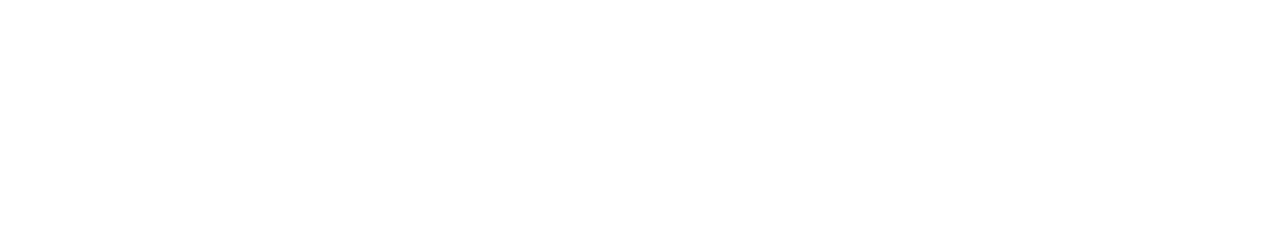
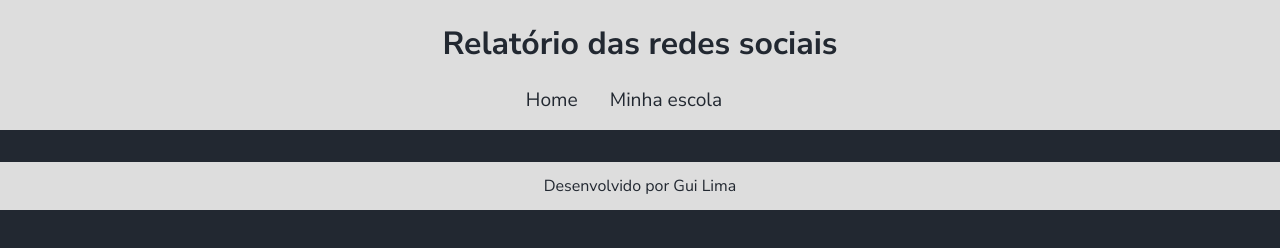
Before and after one commit to brenosilvapedra/Projeto_bd, a plain HTML site: page Banco de Dados/index.html in a window 1280 px wide. Drawn offline with Linux system fonts and the light colour scheme.

Commit message:
Add files via upload

```diff
--- /dev/null
+++ b/Banco de Dados/graficos/info_Globais.js
@@ -0,0 +1,9 @@
+const urls = 'https://raw.githubusercontent.com/guilhermeonrails/api/main/dados-globais.json'
+
+async function visualizarinfos() {
+    const res = await fetch(url);
+    const dados = await res.json();
+    console.log(dados);
+
+    const paragrafo = document.createElement('p');
+}
--- a/Banco de Dados/index.html
+++ b/Banco de Dados/index.html
@@ -9,15 +9,21 @@
 </head>
 <body>
     <header>
-        <h1></h1>
+        <h1>Relatório das redes sociais</h1>
         <nav>
-            <a href="index.html"></a>
-            <a href="#"></a>
+            <a href="index.html">Home</a>
+            <a href="#">Minha escola</a>
         </nav>
     </header>
 
     <main class="grafico-section">
-        <section id="grafico-container"></section>
+        <section id="grafico-container" class="grafico-container"></section>
     </main>
+
+    <footer>
+        <p>Desenvolvido por Gui Lima</p>
+    </footer>
+
+    <script type="module" src="graficos/info_Globais.js"></script>
 </body>
 </html>
--- a/Banco de Dados/style.css
+++ b/Banco de Dados/style.css
@@ -0,0 +1,59 @@
+
+@import url('https://fonts.googleapis.com/css2?family=Nunito+Sans:ital,opsz,wght@0,6..12,200..1000;1,6..12,200..1000&display=swap');
+
+:root {
+    --bg-color: #222831;
+    --primary-color: #DDDDDD;
+    --secondary-color: #F05454;
+    --font: "Nunito Sans", sans-serif;
+}
+
+body {
+    background-color: var(--bg-color);
+    color: var(--primary-color);
+    font-family: var(--font);
+    height: 100vh;
+    margin: 0;
+}
+
+header {
+    background-color: var(--primary-color);
+    text-align: center;
+    padding: 1px;
+}
+
+h1 {
+    font-size: 2rem;
+    color: var(--bg-color);
+    font-weight: 700;
+}
+
+nav {
+    display: flex;
+    justify-content: center;
+    font-weight: 400;
+}
+
+nav a {
+    text-decoration: none;
+    color: var(--bg-color);
+    margin: 0 2rem 1rem 0rem;
+    font-size: 1.2rem;
+}
+
+nav a:hover {
+    text-decoration: underline;
+    transform: scale(0.90);
+    transition: transform 0.1s;
+}
+
+footer {
+    display: flex;
+    align-items: center;
+    justify-content: center;
+    background-color: var(--primary-color);
+    color: var(--bg-color);
+    width: 100%;
+    height: 3rem;
+    margin-top: 2rem;
+}
```
Also changed, not shown: Banco de Dados/main.js (added).
